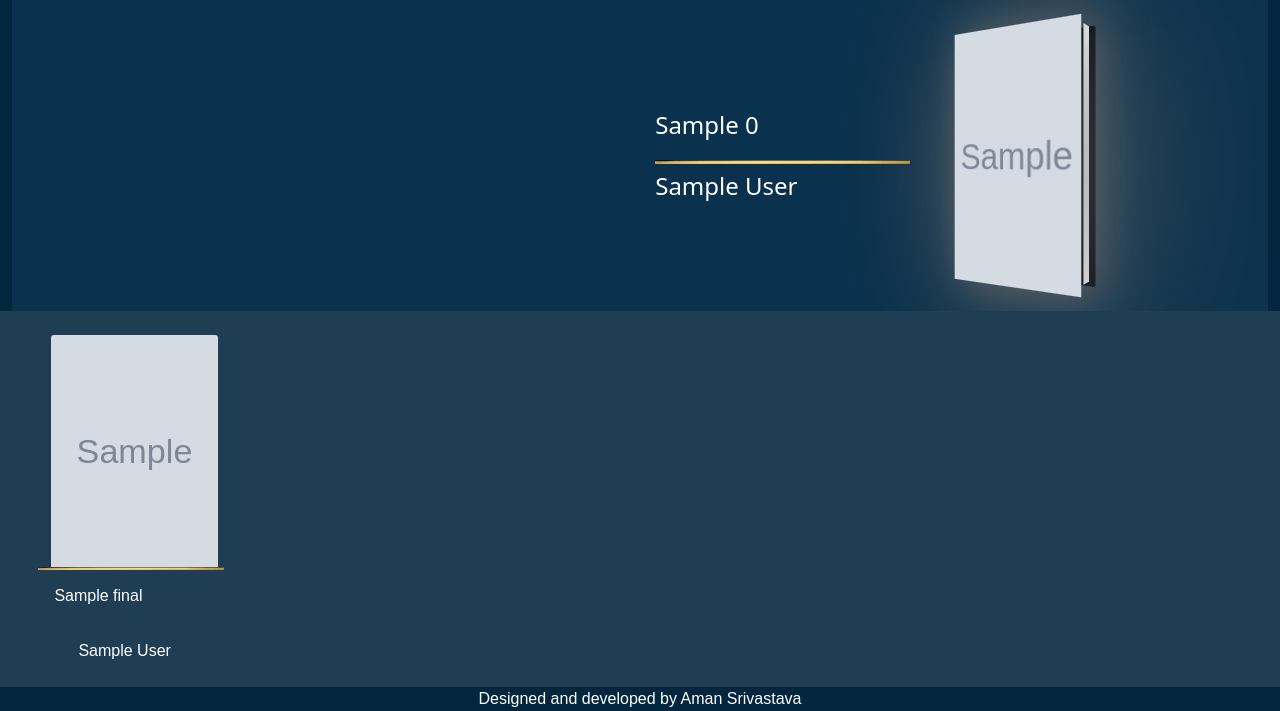
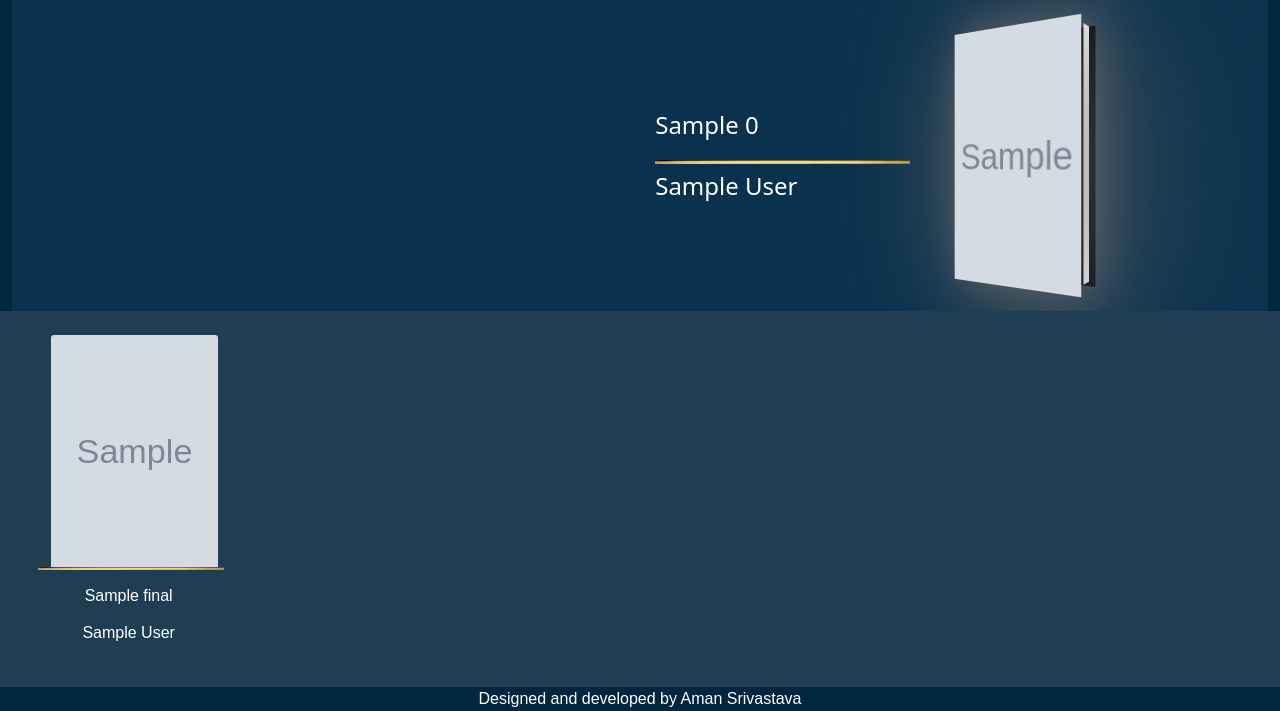
Before and after one commit to aman-node/mission2_DID, a Django app: template book/templates/data.html in a window 1280 px wide. Shown: the part 89-800 px from the top of the page. Run offline with Django 3.2, Linux system fonts and the light colour scheme; the template is opened without the code that fills it: most values are stand-ins (such as "Sample title", 1, 10 or a date in 2020); grey boxes marked "Sample" are stand-in pictures.

Commit message:
title and auth center

```diff
--- a/book/static/css/style.css
+++ b/book/static/css/style.css
@@ -241,10 +241,10 @@
 
     .tile{
         color: #fff;
-        padding: 0vw 0vh 0vw 0vh;
-        margin: 0vw 0vh 0vw 0vh;
+        /* padding: 0vw 0vh 0vw 0vh; */
+        /* margin: 0vw 0vh 0vw 0vh; */
         /* float: left; */
-        text-align: center;
+        /* text-align: center; */
         font-size: 2vh;
         font-family: 'Noto Sans KR',sans-serif;
         display: -webkit-box;
@@ -254,25 +254,25 @@
         overflow: hidden;
         text-overflow: ellipsis;
         /* display: flex; */
-        position: absolute;
+        /* position: absolute; */
     }
     .auth{
         color: #fff;
-        top: 7vh;
-        padding: 1vw 0vh 0vw 3vh;
-        margin: 0vw 0vh 0vw 0vh;
+        top: -2vh;
+        /* padding: 1vw 0vh 0vw 3vh; */
+        /* margin: 0vw 0vh 0vw 0vh; */
         /* float: left; */
-        text-align: -webkit-center;
+        /* text-align: -webkit-center; */
         font-size: 2vh;
         font-family: 'Noto Sans KR',sans-serif;
         display: -webkit-box;
-        -webkit-line-clamp: 2S;
+        -webkit-line-clamp: 1;
         -webkit-box-orient: vertical;
         max-width: -1vw;
         overflow: hidden;
         text-overflow: ellipsis;
         /* display: flex; */
-        position: absolute;
+        /* position: absolute; */
 
     }
 
@@ -592,10 +592,10 @@
 
     .tile{
         color: #fff;
-        padding: 0vw 6vw 0vw 0vh;
-        margin: 0vw 0vh 0vw 0vh;
-        float: left;
-        text-align: center;
+        /* padding: 0vw 6vw 0vw 0vh; */
+        /* margin: 0vw 0vh 0vw 0vh; */
+        /* float: left; */
+        /* text-align: center; */
         font-size: 1.5vh;
         font-family: 'Noto Sans KR',sans-serif;
         display: -webkit-box;
@@ -605,25 +605,25 @@
         overflow: hidden;
         text-overflow: ellipsis;
         /* display: flex; */
-        position: absolute;
+        /* position: absolute; */
     }
     .auth{
         color: #fff;
-        top: 5.5vh;
-        padding: 0vw 0vh 0vw 0vh;
-        margin: 0vw 0vh 0vw 0vh;
-        float: left;
-        text-align: center;
+        top: -2vh;
+        /* padding: 0vw 0vh 0vw 0vh; */
+        /* margin: 0vw 0vh 0vw 0vh; */
+        /* float: left; */
+        /* text-align: center; */
         font-size: 1.5vh;
         font-family: 'Noto Sans KR',sans-serif;
         display: -webkit-box;
         -webkit-line-clamp: 1;
         -webkit-box-orient: vertical;
-        /* max-width: -1vw; */
+        max-width: -1vw;
         overflow: hidden;
         text-overflow: ellipsis;
-        display: flex;
-        position: absolute;
+        /* display: flex; */
+        /* position: absolute; */
 
     }
 
--- a/book/templates/data.html
+++ b/book/templates/data.html
@@ -58,8 +58,8 @@
 			 	<img src={{i.image.smallUrl}} class="card-img-top imgcon" alt="#" data-title="{{i.title}}" data-pubdate="{{i.author}}">
 				<img src="{% static 'images/line.png'%}" class="bottomBar">
 				<div class="card-body">
-					<h6 class="tile">{{i.title}}</h6><br>
-					<p class="auth">{{i.author}}</p>
+					<h6 class="tile text-center">{{i.title}}</h6><br>
+					<p class="auth text-center">{{i.author}}</p>
 				</div>
 			</div>
 			{% endfor %}
```
Also changed, not shown: test.py (+7 -0 lines), abc.txt (added).
